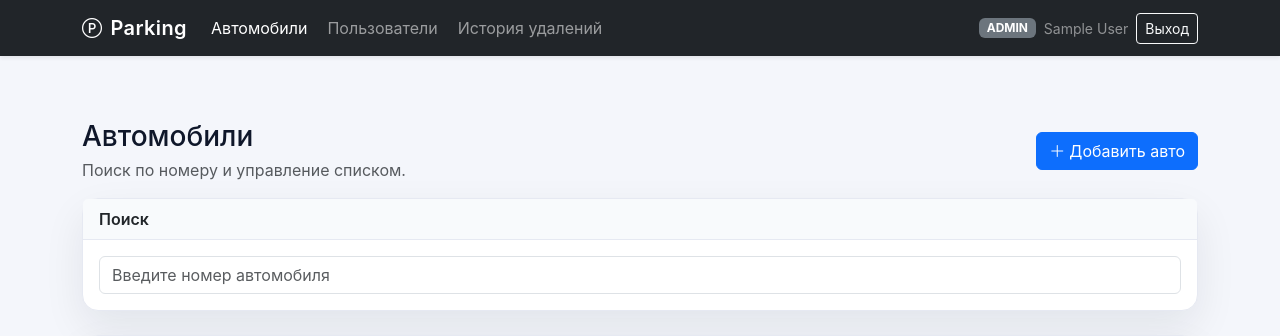
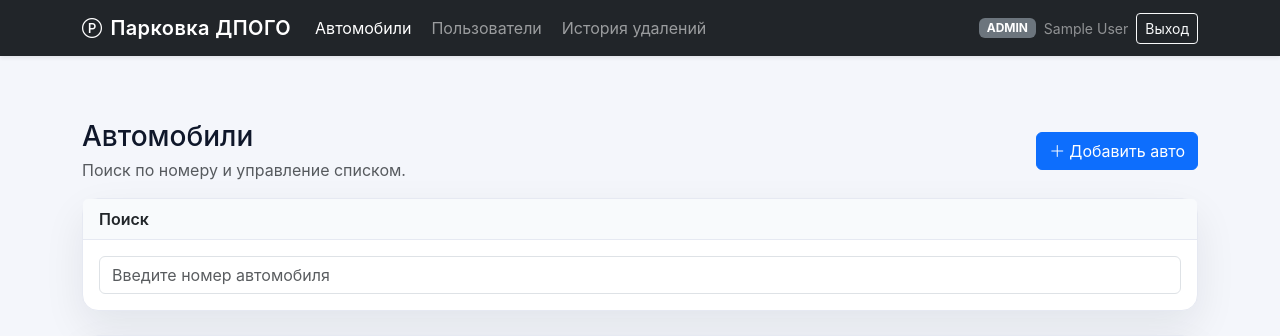
Before and after one commit to dmimen/parking, a PHP site: page /cars.php in a window 1280 px wide. Shown: the top 336 px of the page. Run offline with PHP 8.4, Linux system fonts and the light colour scheme; the visitor is signed in with stand-in values (Sample User, id 1); data that the repository does not hold is empty.

Commit message:
Rename navbar title

```diff
--- a/web/templates/partials/navbar.php
+++ b/web/templates/partials/navbar.php
@@ -5,7 +5,7 @@
 <nav class="navbar navbar-expand-lg navbar-dark bg-dark fixed-top shadow-sm">
     <div class="container-xl">
         <a class="navbar-brand fw-semibold" href="/index.php">
-            <i class="bi bi-p-circle me-2"></i>Parking
+            <i class="bi bi-p-circle me-2"></i>Парковка ДПОГО
         </a>
         <?php if (!empty($user)): ?>
             <button class="navbar-toggler" type="button" data-bs-toggle="collapse" data-bs-target="#navbarMain" aria-controls="navbarMain" aria-expanded="false" aria-label="Toggle navigation">
```
